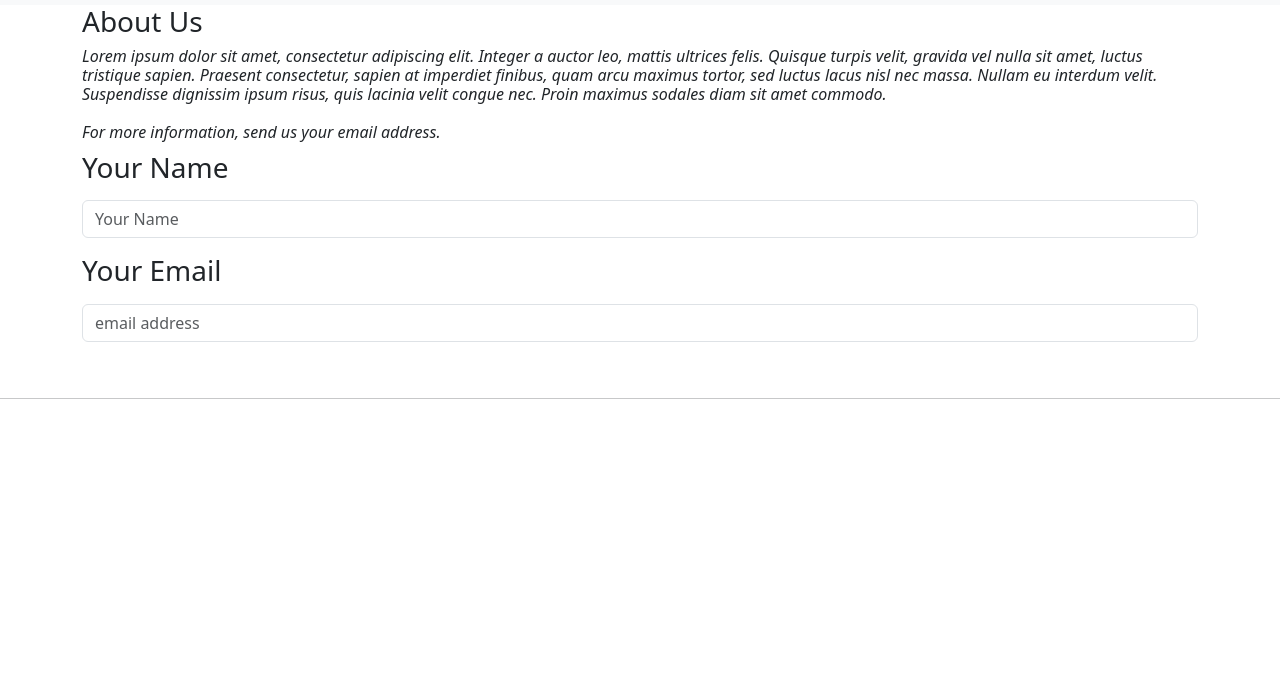
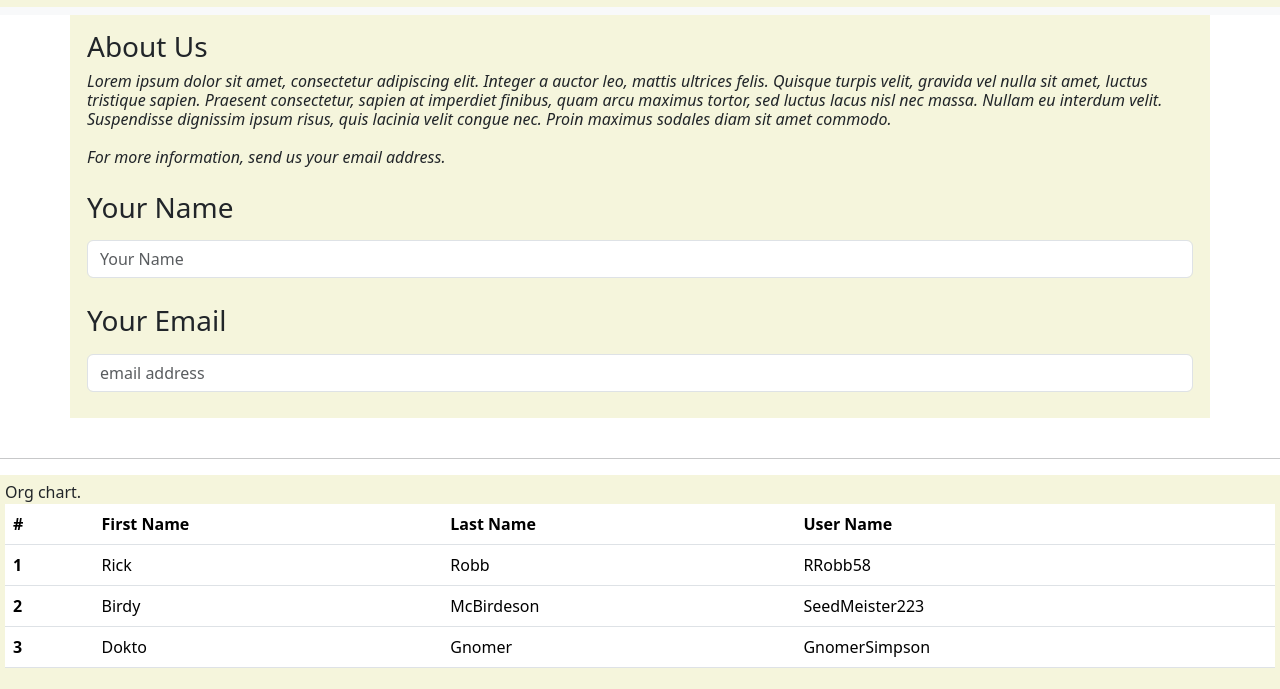
Before and after one commit to RickR58/Week-3-Assignment-RR-FE, a website: page about.html in a window 1280 px wide. Shown: the part 143-832 px from the top of the page. Before the commit the page ends 800 px from the top, so only its background shows below. Drawn offline with nearby package versions, Linux system fonts and the light colour scheme.

Commit message:
I'm not 100% sure

```diff
--- a/about.html
+++ b/about.html
@@ -7,7 +7,17 @@
       rel="stylesheet"
       href="node_modules/bootstrap/dist/css/bootstrap.css" />
     <title>Week 3 Coding Assignment</title>
-  </head>
+    <style>
+        div{
+
+            border-color:rgb(255, 255, 255);
+            background-color: beige;
+            border-width: 10;
+            padding: 5px;
+
+        }
+    </style>
+</head>
 
   <!--Navbar code begins here. I got this code (manually)from the Bootstrap Doc page and made a few adaptations-->
   <nav class="navbar navbar-expand-lg bg-body-tertiary">
@@ -77,6 +87,39 @@
         <br>
     <hr>
 
+   <div class:="container-fluid">
+    Org chart.
+    <table class="table">
+        <thead>
+            <tr>
+                <th scope="col">#</th>
+                <th scope="col">First Name</th>
+                <th scope="col">Last Name</th>
+                <th scope="col">User Name</th>
+            </tr>
+        </thead>
+        <tbody>
+            <tr>
+                <th scope="row">1</th>
+                <td>Rick</td>
+                <td>Robb</td>
+                <td>RRobb58</td>
+            </tr>
+            <tr>
+                <th scope="row">2</th>
+                <td>Birdy</td>
+                <td>McBirdeson</td>
+                <td>SeedMeister223</td>
+            </tr>
+            <tr>
+                <th scope="row">3</th>
+                <td>Dokto</td>
+                <td>Gnomer</td>
+                <td>GnomerSimpson</td>
+            </tr>
+        </tbody>
+    </table>
+</div>
     <script src="node_modules/jquery/dist/jquery.js"></script>
     <script src="node_modules/bootstrap/dist/js/bootstrap.bundle.js"></script>
   </body>
--- a/package.json
+++ b/package.json
@@ -1,6 +1,7 @@
 {
   "dependencies": {
     "bootstrap": "^5.3.3",
+    "bulma": "^1.0.2",
     "jquery": "^3.7.1"
   }
 }
```
Also changed, not shown: index.html (+2 -0 lines), 2 other files.
